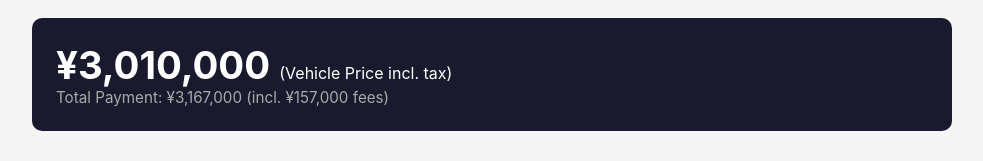
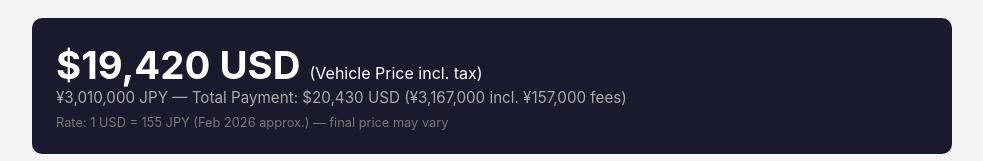
Before and after one commit to MasahiroSato-0111/cars-showcase, a plain HTML site: page hiace-camper-vantech-mayorca.html in a window 1280 px wide. Shown: the part 791-952 px from the top of the page, without its empty margins (148-1131 px from the left). Drawn offline with Linux system fonts and the light colour scheme.

Commit message:
Update Vantech Mayorca pricing to USD/JPY dual display
Co-Authored-By: Claude Opus 4.6 <noreply@anthropic.com>

```diff
--- a/hiace-camper-vantech-mayorca.html
+++ b/hiace-camper-vantech-mayorca.html
@@ -46,8 +46,9 @@
   <!-- Price -->
   <div class="price-box">
     <div>
-      <div class="price-main">&yen;3,010,000 <span>(Vehicle Price incl. tax)</span></div>
-      <div class="price-sub">Total Payment: &yen;3,167,000 (incl. &yen;157,000 fees)</div>
+      <div class="price-main">$19,420 USD <span>(Vehicle Price incl. tax)</span></div>
+      <div class="price-sub">&yen;3,010,000 JPY — Total Payment: $20,430 USD (&yen;3,167,000 incl. &yen;157,000 fees)</div>
+      <div class="price-note" style="color:#777;font-size:0.8rem;margin-top:8px;">Rate: 1 USD = 155 JPY (Feb 2026 approx.) — final price may vary</div>
     </div>
   </div>
 
```
Also changed, not shown: index.html (+1 -1 lines).
